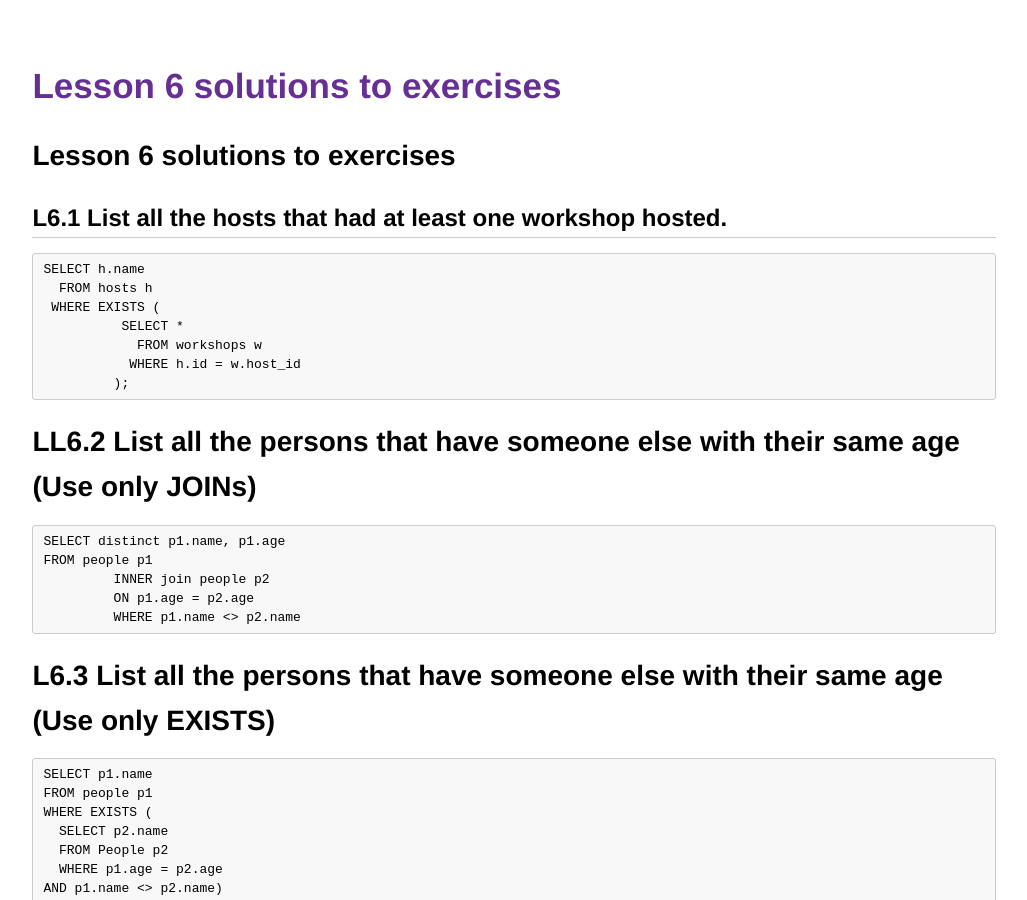
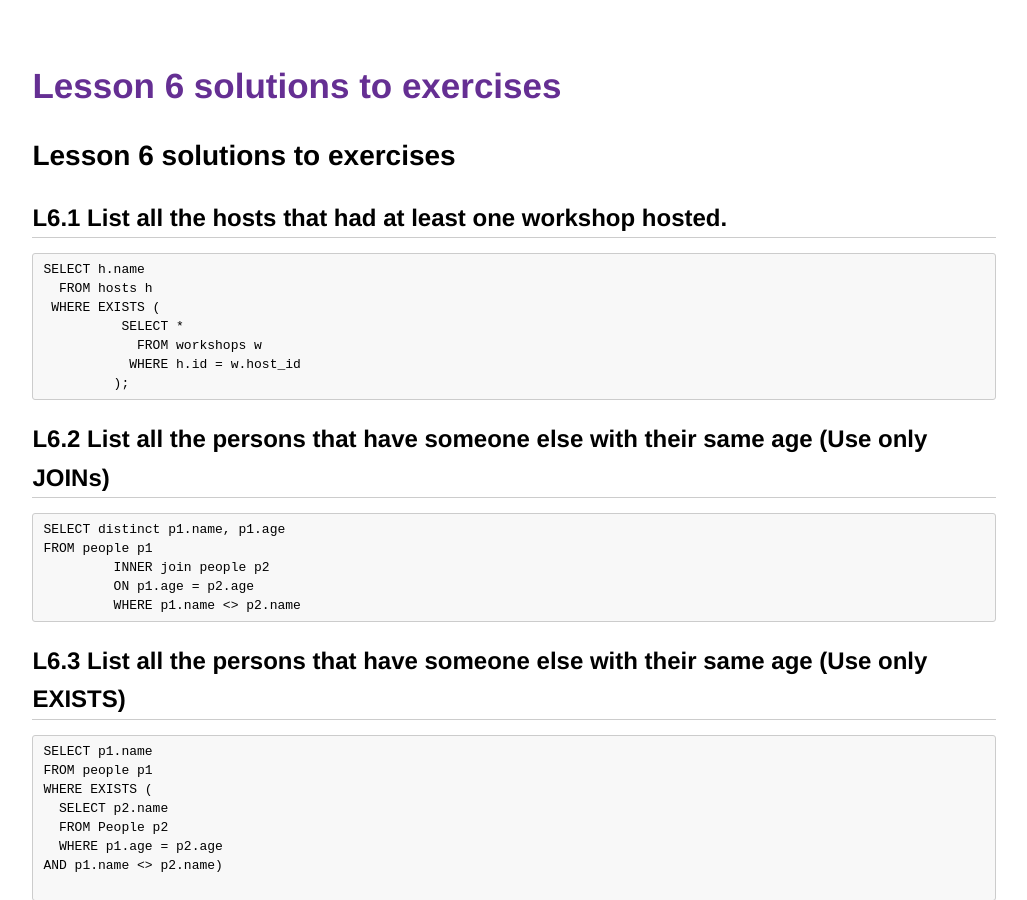
Before and after one commit to codebar/tutorials, a Jekyll site: the page built from sql/solutions/lesson6.md, in a window 1280 px wide and 900 px high. Shown: the whole window, without its empty margins (126-1153 px from the left). Built offline with Jekyll 4.4.1, drawn with Linux system fonts in a browser that asks for light colours.

Commit message:
minor typos corrected in solution file

````diff
--- a/sql/solutions/lesson6.md
+++ b/sql/solutions/lesson6.md
@@ -15,7 +15,7 @@ SELECT h.name
            WHERE h.id = w.host_id
          );
 ```
-# LL6.2 List all the persons that have someone else with their same age (Use only JOINs)
+## L6.2 List all the persons that have someone else with their same age (Use only JOINs)
 
 ```SQL
 SELECT distinct p1.name, p1.age
@@ -24,7 +24,7 @@ FROM people p1
          ON p1.age = p2.age
          WHERE p1.name <> p2.name
 ```
-# L6.3 List all the persons that have someone else with their same age (Use only EXISTS)
+## L6.3 List all the persons that have someone else with their same age (Use only EXISTS)
 
 ```SQL
 SELECT p1.name
@@ -36,7 +36,7 @@ WHERE EXISTS (
 AND p1.name <> p2.name)
 
 ```
-# L6.4 List all the pair of persons that met at least in one workshop.
+## L6.4 List all the pair of persons that met at least in one workshop.
 
 ```SQL
 SELECT p1.name, p2.name, r2.workshop_id
@@ -52,7 +52,7 @@ AND r2.Attendance = 1
 AND p1.name <> p2.name;
 
 ```
-# L6.5 List all the persons with the number of workshops each one has been to.
+## L6.5 List all the persons with the number of workshops each one has been to.
 ```SQL
 SELECT p.name, COUNT (*)
 FROM people p
@@ -61,7 +61,7 @@ ON p.id = r.person_id
 WHERE attendance = 1
 GROUP by p.name;
 ```
-# L6.6 Create 3 VIEWs for the queries in L6.3, L6.4 and L6.5.
+## L6.6 Create 3 VIEWs for the queries in L6.3, L6.4 and L6.5.
 Solution 1:
 ```SQL
 
````
